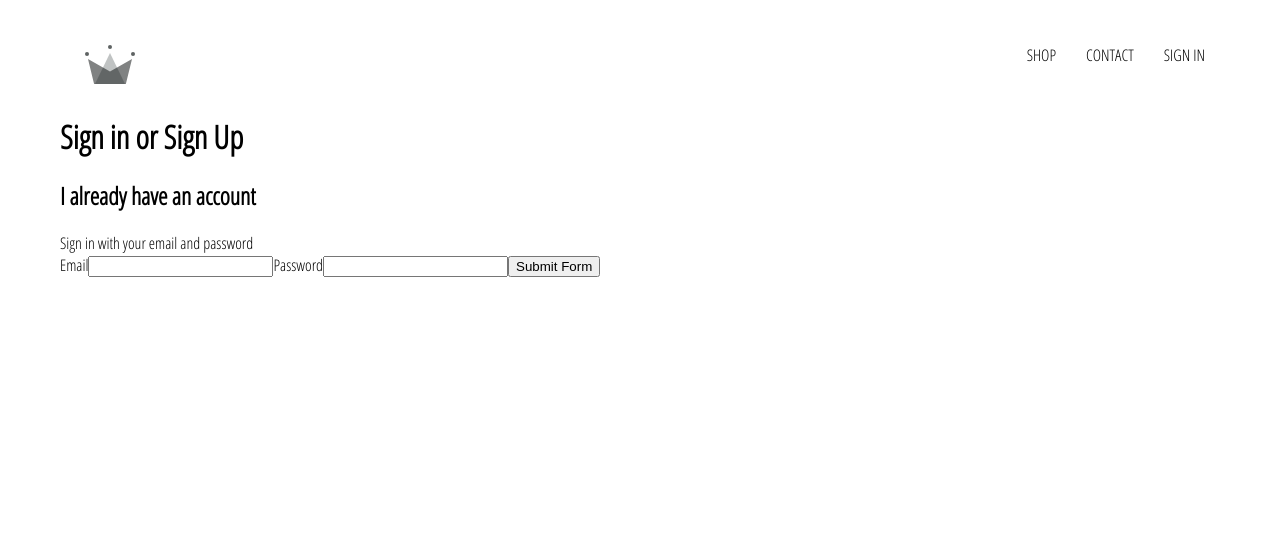
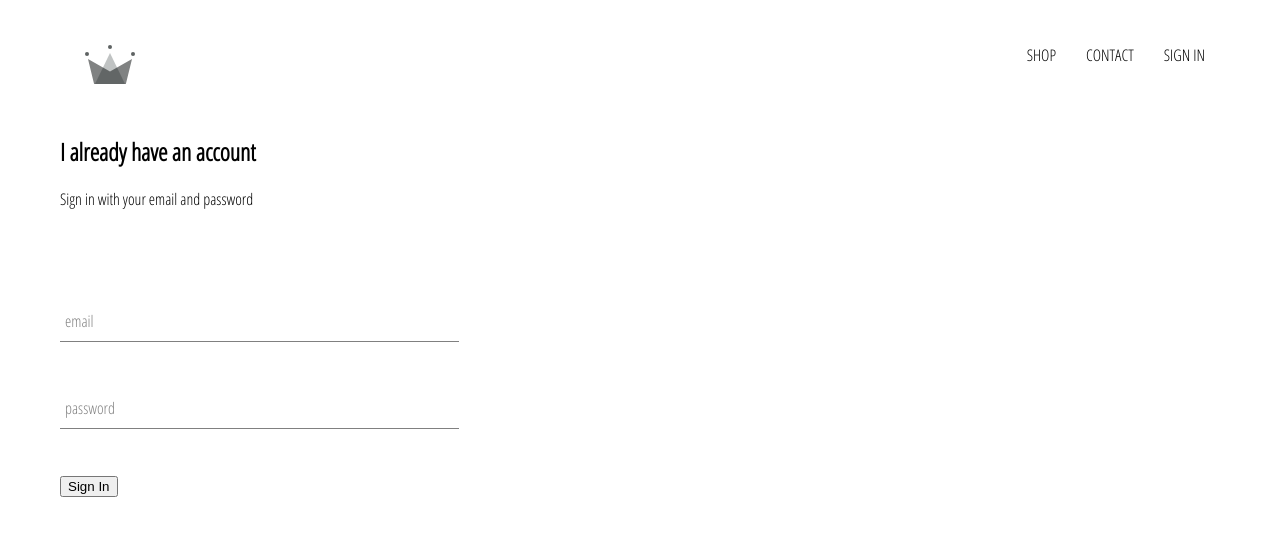
Before and after one commit to idr4n/ecommerce-project, a React (Create React App) app: page /signin in a window 1280 px wide. Shown: the top 536 px of the page. Built offline with nearby package versions, Linux system fonts and the light colour scheme.

Commit message:
Add form input component to the sign-in form

```diff
--- /dev/null
+++ b/src/components/form-input/form-input.component.jsx
@@ -0,0 +1,25 @@
+import React from 'react';
+
+import './form-input.styles.scss';
+
+const FormInput = ({ handleChange, label, ...otherProps }) => (
+  <div className="group">
+    <input
+      className="form-input"
+      onChange={handleChange}
+      label={label}
+      {...otherProps}
+    />
+    {label ? (
+      <label
+        className={`${
+          otherProps.value.length ? 'shrink' : ''
+        } form-input-label`}
+      >
+        {label}
+      </label>
+    ) : null}
+  </div>
+);
+
+export default FormInput;
--- /dev/null
+++ b/src/components/form-input/form-input.styles.scss
@@ -0,0 +1,54 @@
+$sub-color: grey;
+$main-color: black;
+
+@mixin shrinkLabel {
+  top: -14px;
+  font-size: 12px;
+  color: $main-color;
+}
+
+.group {
+  position: relative;
+  margin: 45px 0;
+
+  .form-input {
+    background: none;
+    background-color: white;
+    color: $sub-color;
+    font-size: 18px;
+    padding: 10px 10px 10px 5px;
+    display: block;
+    width: 100%;
+    border: none;
+    border-radius: 0;
+    border-bottom: 1px solid $sub-color;
+    margin: 25px 0;
+
+    &:focus {
+      outline: none;
+    }
+
+    &:focus ~ .form-input-label {
+      @include shrinkLabel();
+    }
+  }
+
+  input[type='password'] {
+    letter-spacing: 0.3em;
+  }
+
+  .form-input-label {
+    color: $sub-color;
+    font-size: 16px;
+    font-weight: normal;
+    position: absolute;
+    pointer-events: none;
+    left: 5px;
+    top: 10px;
+    transition: 300ms ease all;
+
+    &.shrink {
+      @include shrinkLabel();
+    }
+  }
+}
--- a/src/components/sign-in/sign-in.component.jsx
+++ b/src/components/sign-in/sign-in.component.jsx
@@ -1,6 +1,8 @@
 import React from 'react';
 
 import './sign-in.styles.scss';
+
+import FormInput from '../form-input/form-input.component';
 
 class SignIn extends React.Component {
   constructor(props) {
@@ -27,25 +29,25 @@
       <div className="sign-in">
         <h2>I already have an account</h2>
         <span>Sign in with your email and password</span>
-        <form onSubmit={this.handleSubmit}>
-          <label>Email</label>
-          <input
+        <form onSubmit={this.handleSubmit} className="group">
+          <FormInput
+            label="email"
             name="email"
             type="email"
             value={this.state.email}
-            onChange={this.handleChange}
+            handleChange={this.handleChange}
             required
           />
-          <label>Password</label>
-          <input
+          <FormInput
+            label="password"
             name="password"
             type="password"
             value={this.state.password}
-            onChange={this.handleChange}
+            handleChange={this.handleChange}
             required
           />
 
-          <input type="submit" value="Submit Form" />
+          <input className="button" type="submit" value="Sign In" />
         </form>
       </div>
     );
--- a/src/components/sign-in/sign-in.styles.scss
+++ b/src/components/sign-in/sign-in.styles.scss
@@ -0,0 +1,5 @@
+.sign-in {
+  width: 30vw;
+  display: flex;
+  flex-direction: column;
+}
--- a/src/pages/sign-in-up/sign-in-up.component.jsx
+++ b/src/pages/sign-in-up/sign-in-up.component.jsx
@@ -6,10 +6,7 @@
 
 const SignInUpPage = () => (
   <div className="sign-in-up">
-    <h1>Sign in or Sign Up</h1>
-    <div className="sign-in">
       <SignIn />
-    </div>
   </div>
 );
 
--- a/src/pages/sign-in-up/sign-in-up.styles.scss
+++ b/src/pages/sign-in-up/sign-in-up.styles.scss
@@ -0,0 +1,4 @@
+.sign-in-up {
+  display: flex;
+  justify-content: space-between;
+}
```
